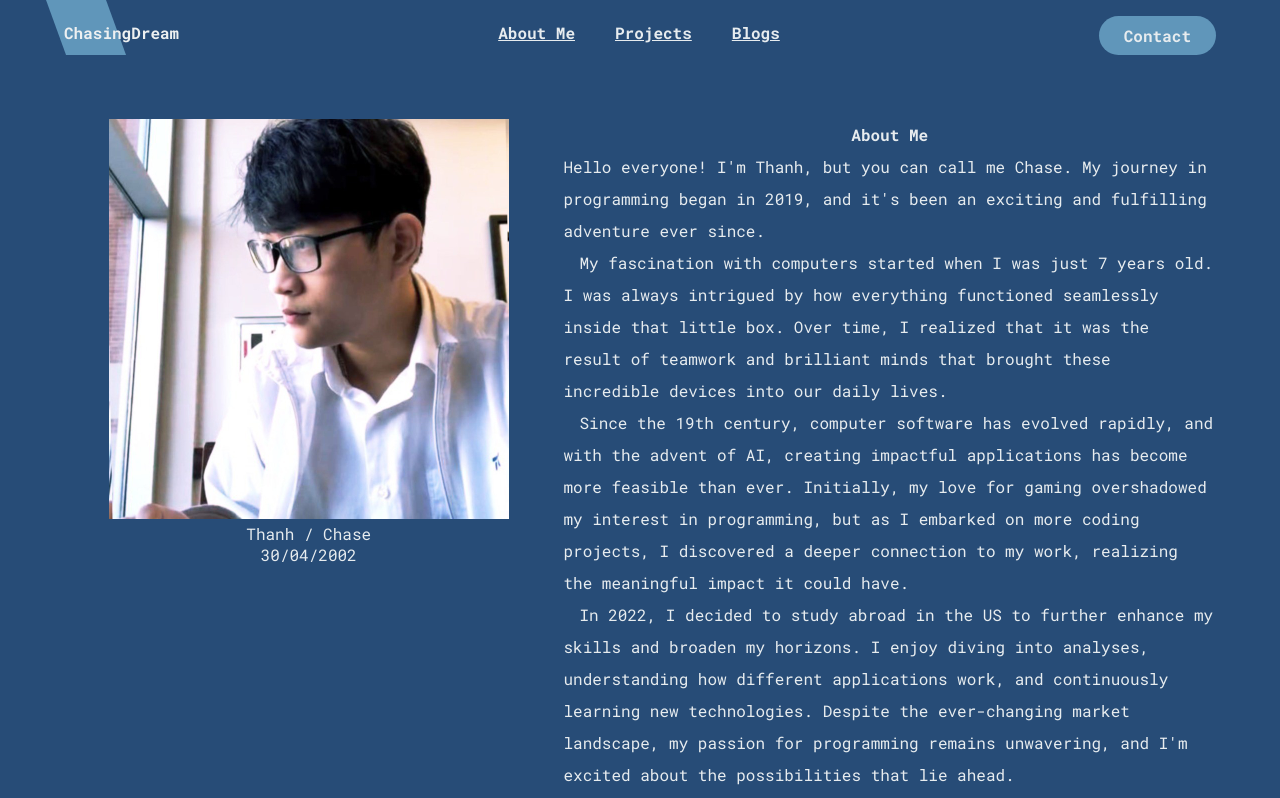
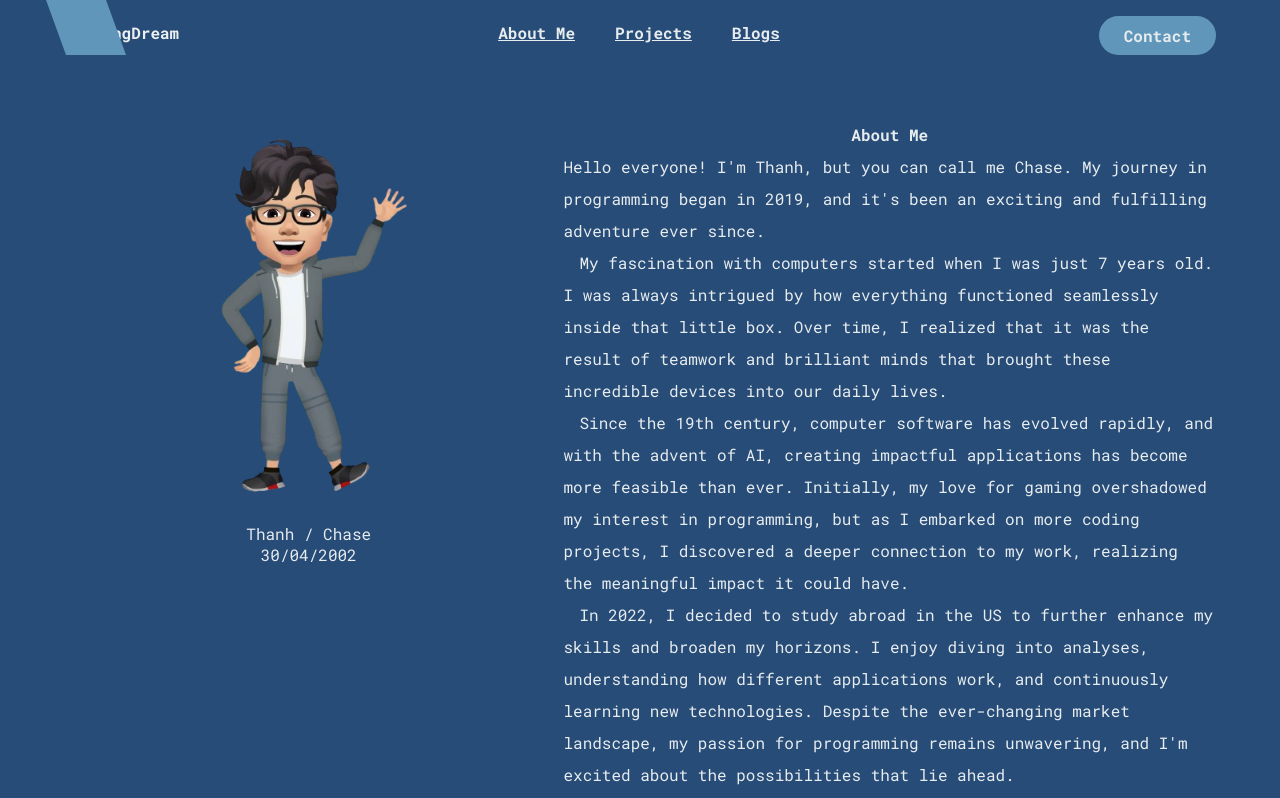
Before and after one commit to LifeLiveOn/Portfolio, a plain HTML site: page project/index.html in a window 1280 px wide. Shown: the top 798 px of the page. Drawn offline with Linux system fonts and the light colour scheme.

Commit message:
Update index.html

```diff
--- a/project/index.html
+++ b/project/index.html
@@ -19,7 +19,7 @@
             <div class="block"></div>
             <div class="header">
                 <div class="nav__links">
-                    <h2 style="z-index:2;background-color:transparent">ChasingDream</h2>
+                    <h2 style="background-color:transparent">ChasingDream</h2>
                     <nav>
                         <ul>
                             <li><a href="#">About Me</a></li>
@@ -34,7 +34,7 @@
             <div class="content">
                 <div class="profile">
                     <div class="card">
-                        <img src="images/profile.jpg" alt="Thanh profile pic" >
+                        <img src="images/profile3d-removebg-preview.png" alt="Thanh profile pic" >
                         <div class="card__text">
                             <ul>
                                 <li>Thanh / Chase</li>
```
